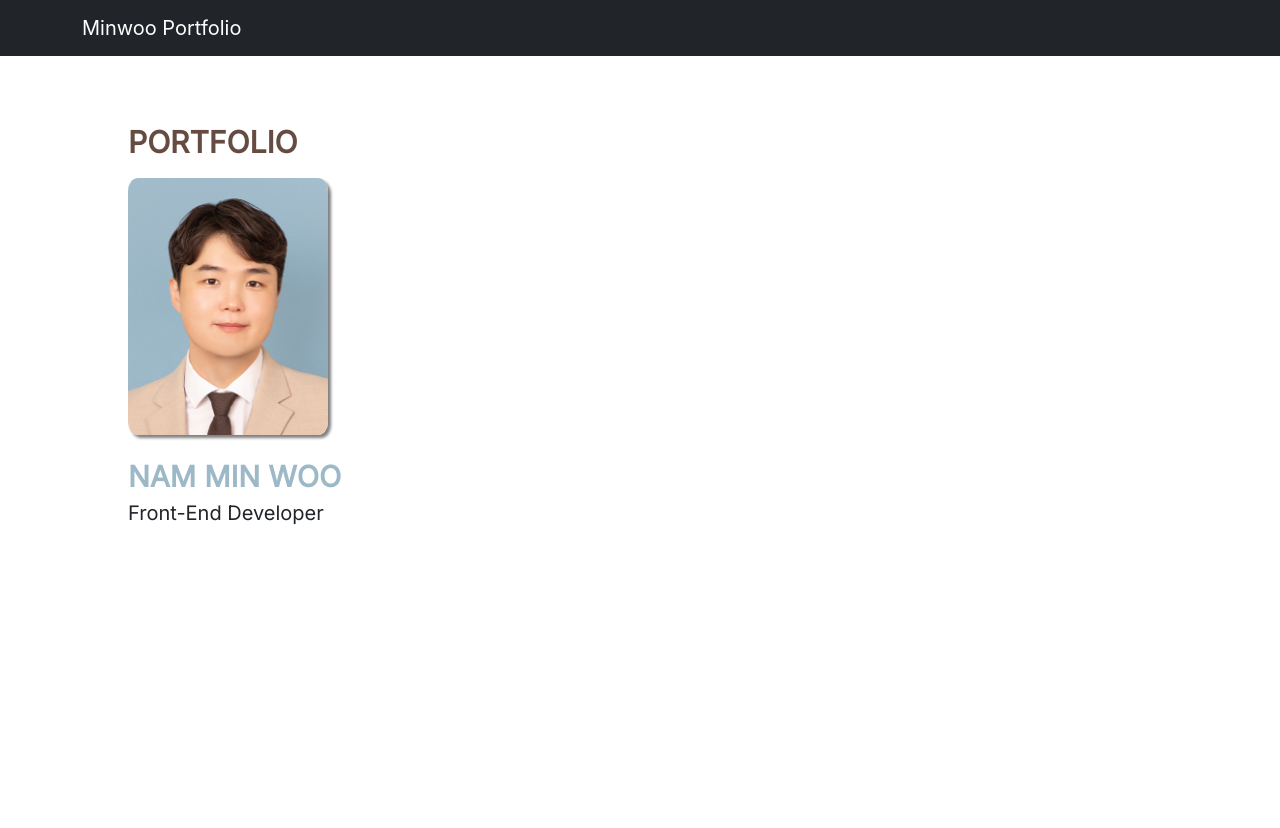
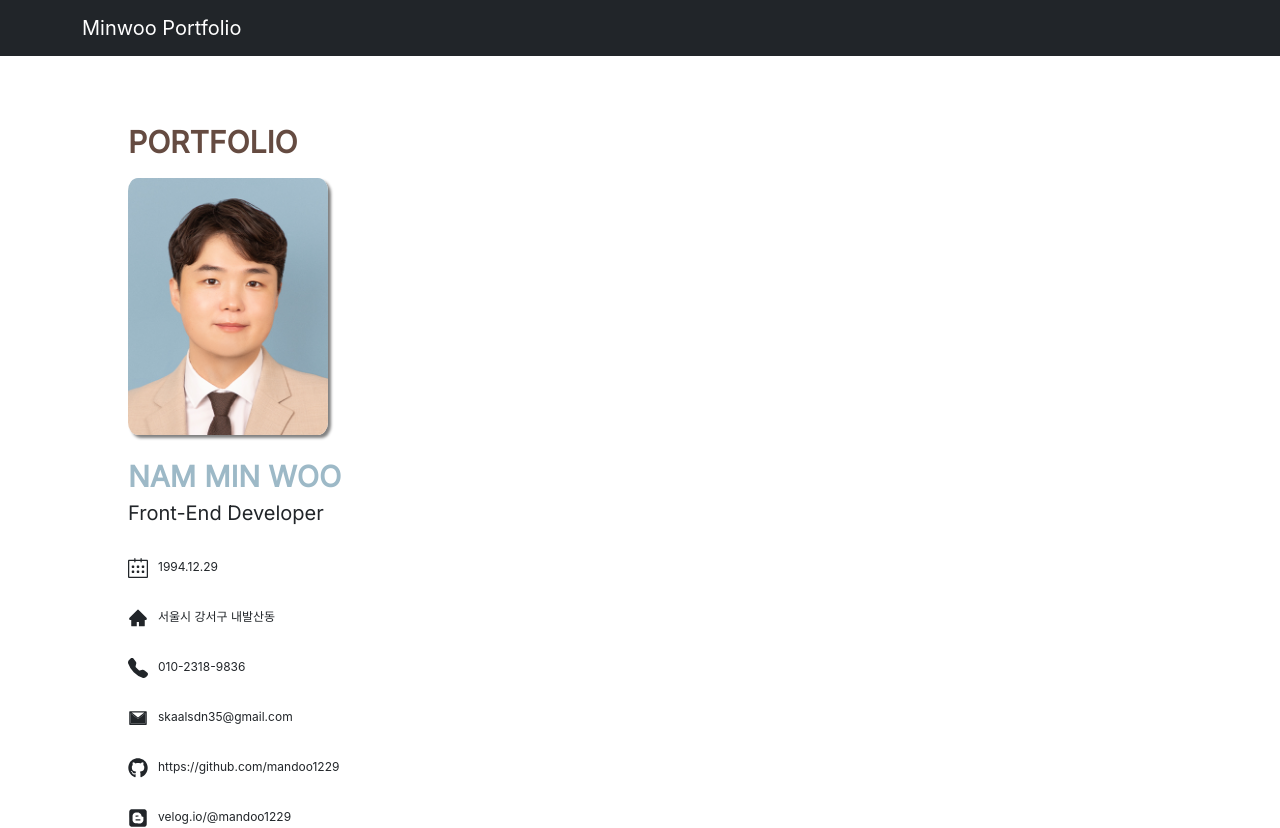
Before and after one commit to mandoo1229/React-Portfolio, a React (Create React App) app: page / in a window 1280 px wide. Shown: the top 828 px of the page. Before the commit the page ends 800 px from the top, so only its background shows below. Built offline with nearby package versions, Linux system fonts and the light colour scheme; the HTML template or start-up script is replaced by a standard one.

Commit message:
Feat : 개인정보를 추가하였습니다.

```diff
--- a/src/page/Main.jsx
+++ b/src/page/Main.jsx
@@ -2,6 +2,10 @@ import React from 'react';
 import '../style/main.css';
 import Navigation from './Navigation';
 import photo from '../image/photo.jpg';
+import { FaGithub, FaBlogger } from 'react-icons/fa';
+import { AiTwotoneMail, AiFillHome } from 'react-icons/ai';
+import { SlCalender } from 'react-icons/sl';
+import { BsFillTelephoneFill } from 'react-icons/bs';
 
 const Main = () => {
   return (
@@ -12,6 +16,30 @@ const Main = () => {
         <img className="photo" src={photo} />
         <div className="name"> NAM MIN WOO</div>
         <div className="front">Front-End Developer</div>
+        <div className="githut">
+          <SlCalender size="20" className="icon" style={{ marginRight: '10px' }} />
+          1994.12.29
+        </div>
+        <div className="githut">
+          <AiFillHome size="20" className="icon" style={{ marginRight: '10px' }} />
+          서울시 강서구 내발산동
+        </div>
+        <div className="githut">
+          <BsFillTelephoneFill size="20" className="icon" style={{ marginRight: '10px' }} />
+          010-2318-9836
+        </div>
+        <div className="githut">
+          <AiTwotoneMail size="20" className="icon" style={{ marginRight: '10px' }} />
+          skaalsdn35@gmail.com
+        </div>
+        <div className="githut">
+          <FaGithub size="20" className="icon" style={{ marginRight: '10px' }} />
+          https://github.com/mandoo1229
+        </div>
+        <div className="githut">
+          <FaBlogger size="20" className="icon" style={{ marginRight: '10px' }} />
+          velog.io/@mandoo1229
+        </div>
       </div>
     </div>
   );
```
